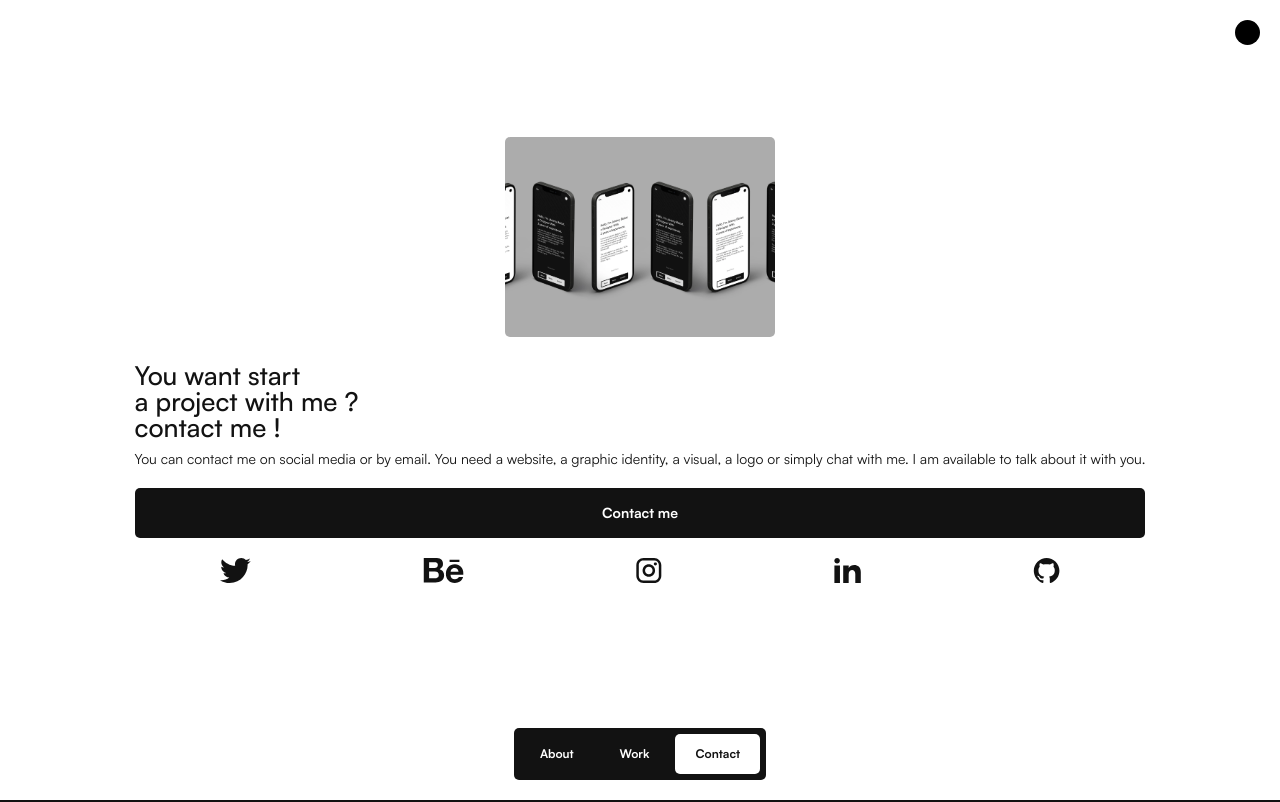
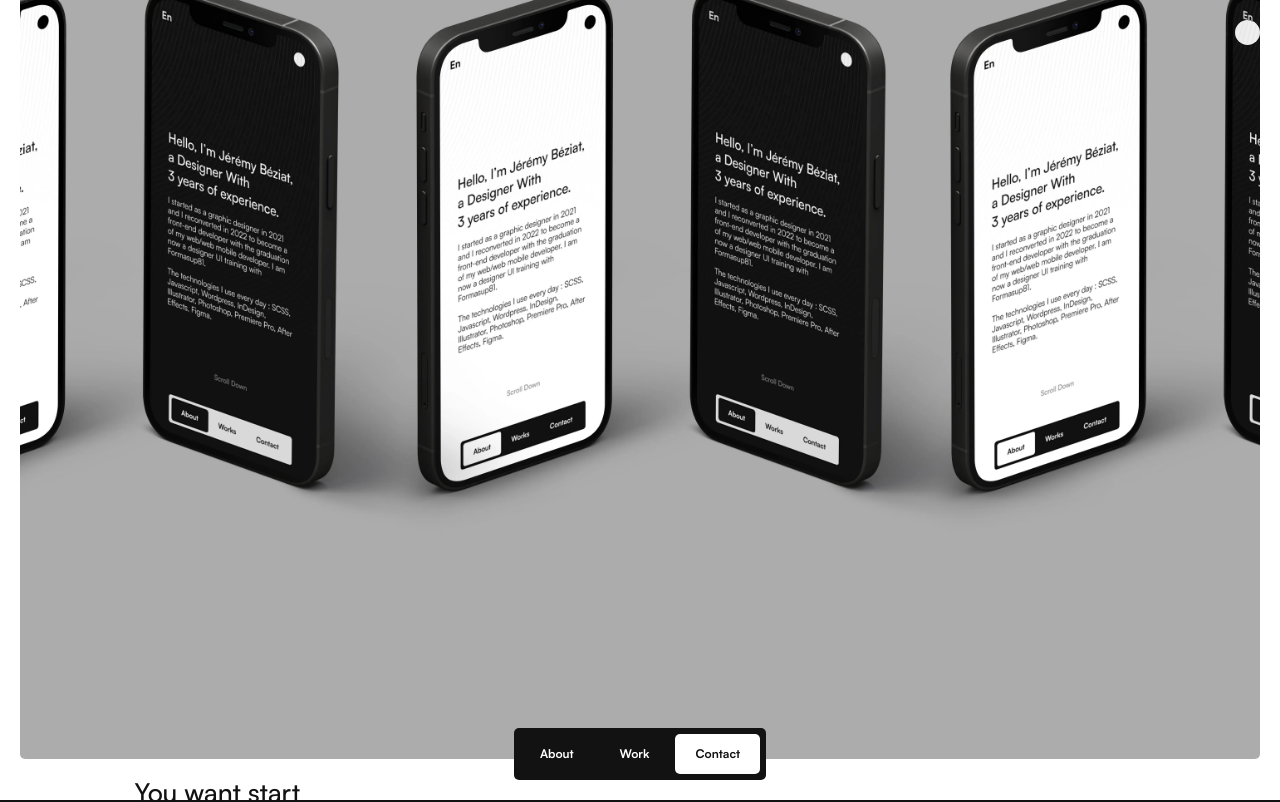
Before and after one commit to jeremybeziat/portfolio, a React (Create React App) app: page /contact in a window 1280 px wide. Shown: the top 802 px of the page. Built offline with nearby package versions, Linux system fonts and the light colour scheme; what gsap-trial would draw is missing.

Commit message:
refactor : img contact

```diff
--- a/src/assets/styles/contact.scss
+++ b/src/assets/styles/contact.scss
@@ -12,8 +12,8 @@
   padding-bottom: 0;
 }
 .work-presentation {
-  height: 200px;
-  width: 270px;
+  height: 100%;
+  width: 100%;
   object-fit: cover;
   border-radius: 5px;
 }
```
